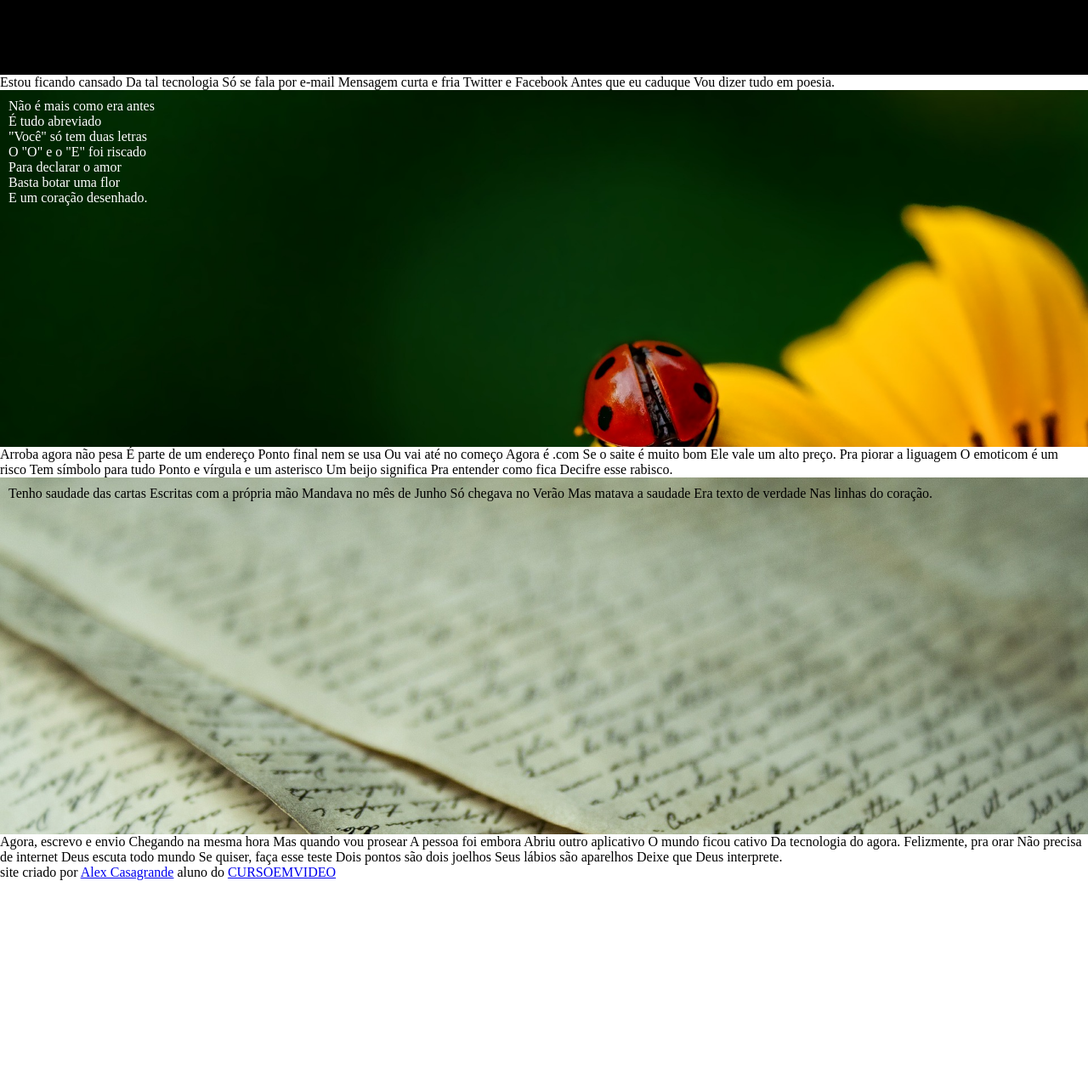
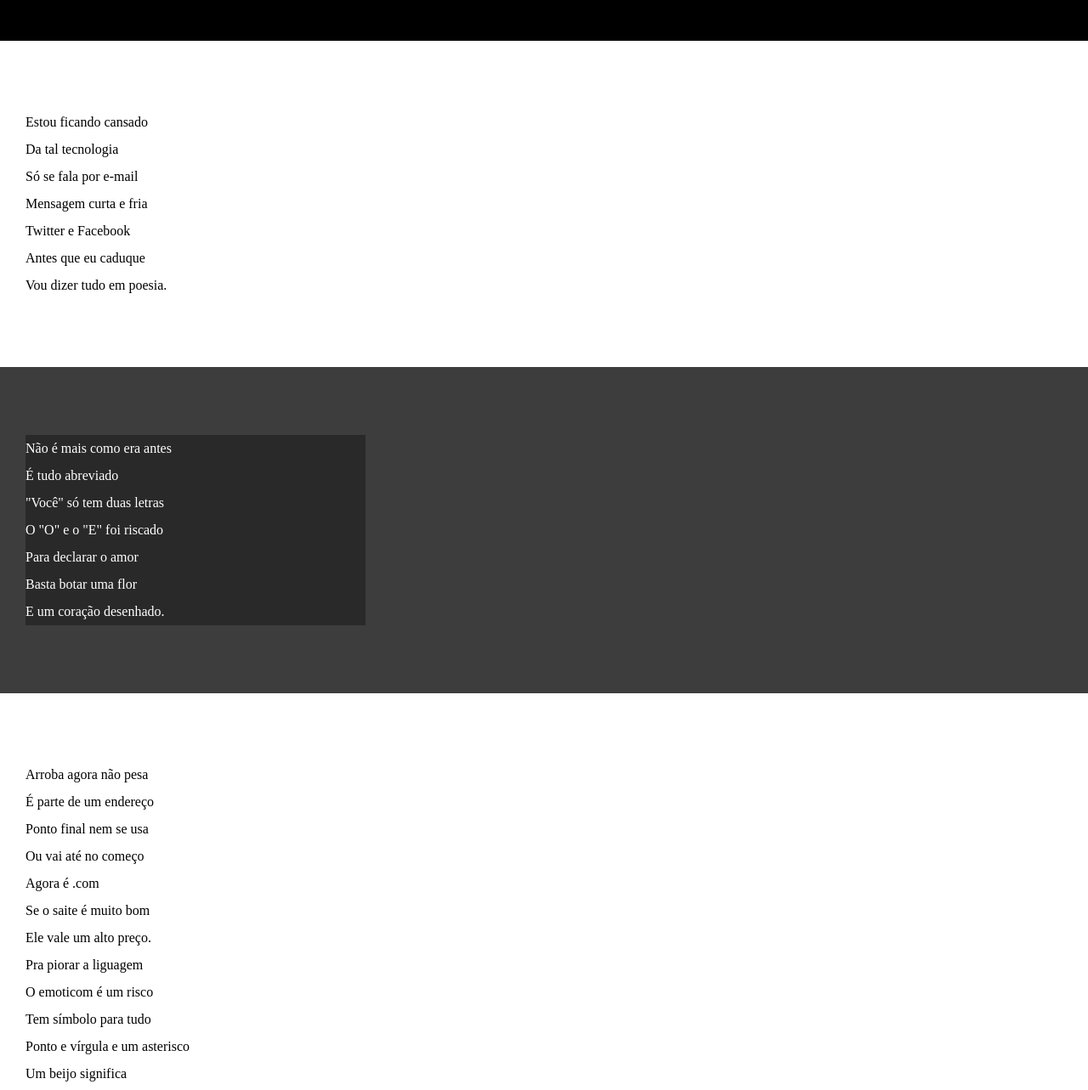
Before and after one commit to Alex-Casagrande-51/Projeto-cordel, a plain HTML site: page index.html in a window 1280 px wide. Shown: the part 107-1390 px from the top of the page at 85% size. Before the commit the page ends 1143 px from the top, so only its background shows below. Drawn offline with Linux system fonts and the light colour scheme.

Commit message:
Atualizei o projeto

```diff
--- a/index.html
+++ b/index.html
@@ -5,183 +5,105 @@
     <meta http-equiv="X-UA-Compatible" content="IE=edge">
     <meta name="viewport" content="width=device-width, initial-scale=1.0">
     <title>Cordel moderno</title>
-    <style>
-        * {
-    margin: 0px;
-    padding: 0px;
-}
-        header {
-            background-color: black;
-            min-height: 180px;
-            text-align: center;
-            padding-top: 15px;
-
-        }
-        header > h1 {
-            color:  white;
-
-        }
-        header > nav {
-            color: white;
-        }
-        div.qs2 {
-            position: relative;
-            background-image: url(imagem/background001.jpg);
-            height: 50vh;
-            padding: 10px;
-            background-color: yellow;
-            background-size: cover;
-        }
-        div.qs4 {
-            position: relative;
-            background-image: url(imagem/background002.jpg);
-            height: 50vh;
-            padding: 10px;
-            background-color: yellow;
-            background-size: cover;
-        }
-        div.a1 {
-            color: white;
-            background-color: ;
-        }
-
-
-      footer {
-
-
-         }
-    </style>
-</head>
-<body>
-<header>
-    <h1>Cordel Moderno</h1>
-    <nav>por <a href="https://www.recantodasletras.com.br/poesias/3186743">Milton Duarte</a></nav>
-</header>
-
-
-<section>
-
-      <div class="qs1">
-               Estou ficando cansado
-               Da tal tecnologia
-               Só se fala por e-mail
-
-               Mensagem curta e fria
-
-               Twitter e Facebook
-
-               Antes que eu caduque
-
-              Vou dizer tudo em poesia.
-      </div>
+    <link rel="stylesheet" href="style.css">
+        </head>
+        <body>
+        <header>
+            <h1>Cordel Moderno</h1>
+            <p>
+            por <a href="https://www.recantodasletras.com.br/poesias/3186743" target="_blank">Milton Duarte</a>
+            </p>
+        </header>
+    <section class="normal">
+        <p>
+            Estou ficando cansado <br>
+            Da tal tecnologia <br>
+            Só se fala por e-mail <br>
+            Mensagem curta e fria <br>
+            Twitter e Facebook <br>
+            Antes que eu caduque <br>
+            Vou dizer tudo em poesia.
+        </p>
+    </section>
 
 
 
-
-    <aside>
-        <div class="qs2">
-            <div class="a1">
-                <p>Não é mais como era antes</p>
-                <p>É tudo abreviado</p>
-                <p>"Você" só tem duas letras</p>
-                <p>O "O" e o "E" foi riscado</p>
-                <p>Para declarar o amor</p>
-                <p>Basta botar uma flor</p>
-                <p>E um coração desenhado.</p>
-            </div>
-        </div>
-    </aside>
-
-
-<article>
-
-    <div class="qs3">
-        Arroba agora não pesa
-
-        É parte de um endereço
-
-        Ponto final nem se usa
-
-        Ou vai até no começo
-
-        Agora é .com
-
-        Se o saite é muito bom
-
-        Ele vale um alto preço.
-        Pra piorar a liguagem
-
-        O emoticom é um risco
-
-        Tem símbolo para tudo
-
-        Ponto e vírgula e um asterisco
-
-        Um beijo significa
-
-        Pra entender como fica
-
-        Decifre esse rabisco.
-    </div>
-
-
-</article>
-
-    <aside>
-        <div class="qs4">
-            Tenho saudade das cartas
-
-            Escritas com a própria mão
-
-            Mandava no mês de Junho
-
-            Só chegava no Verão
-
-            Mas matava a saudade
-
-            Era texto de verdade
-
-            Nas linhas do coração.
-        </div>
-    </aside>
+    <section class="imagem">
+        <p>
+            Não é mais como era antes <br>
+            É tudo abreviado <br>
+            "Você" só tem duas letras <br>
+            O "O" e o "E" foi riscado <br>
+            Para declarar o amor <br>
+            Basta botar uma flor <br>
+            E um coração desenhado.
+        </p>
+    </section>
 
 
 
-    <article>
-        <div class="qs5">
-            Agora, escrevo e envio
+    <section class="normal">
+        <p>
+            Arroba agora não pesa <br>
+            É parte de um endereço <br>
+            Ponto final nem se usa <br>
+            Ou vai até no começo <br>
+            Agora é .com <br>
+            Se o saite é muito bom <br>
+            Ele vale um alto preço. <br>
+        </p>
 
-            Chegando na mesma hora
-
-            Mas quando vou prosear
-
-            A pessoa foi embora
-
-            Abriu outro aplicativo
-
-            O mundo ficou cativo
-
-            Da tecnologia do agora.
+        <p>
+            Pra piorar a liguagem <br>
+            O emoticom é um risco <br>
+            Tem símbolo para tudo <br>
+            Ponto e vírgula e um asterisco <br>
+            Um beijo significa <br>
+            Pra entender como fica <br>
+            Decifre esse rabisco.
+        </p>
+    </section>
 
 
 
+    <section class="imagem">
+        <p>
+            Tenho saudade das cartas  <br>
+            Escritas com a própria mão <br>
+            Mandava no mês de Junho <br>
+            Só chegava no Verão <br>
+            Mas matava a saudade <br>
+            Era texto de verdade <br>
+            Nas linhas do coração.
+        </p>
+    </section>
 
-        Felizmente, pra orar
 
-        Não precisa de internet
 
-        Deus escuta todo mundo
+    <section class="normal">
+        <p>
+            Agora, escrevo e envio  <br>
+            Chegando na mesma hora <br>
+            Mas quando vou prosear <br>
+            A pessoa foi embora <br>
+            Abriu outro aplicativo <br>
+            O mundo ficou cativo <br>
+            Da tecnologia do agora. <br>
+        </p>
 
-        Se quiser, faça esse teste
+        <p>
+            Felizmente, pra orar <br>
+            Não precisa de internet <br>
+            Deus escuta todo mundo <br>
+            Se quiser, faça esse teste <br>
+            Dois pontos são dois joelhos <br>
+            Seus lábios são aparelhos <br>
+            Deixe que Deus interprete.
+        </p>
+    </section>
 
-        Dois pontos são dois joelhos
-
-        Seus lábios são aparelhos
-
-        Deixe que Deus interprete.
-    </div>
-    </article>
-</section>
-
-<footer>site criado por <a href="https://github.com/Alex-Casagrande-51">Alex Casagrande</a> aluno do <a href="https://www.cursoemvideo.com/cursos/"> CURSOEMVIDEO</a></body>
-</html>
+        <footer>
+            <p>site criado por <a href="https://github.com/Alex-Casagrande-51" target="_blank">Alex Casagrande</a> aluno do <a href="https://www.cursoemvideo.com/cursos/" target="_blank"> CURSOEMVIDEO</a></p>
+        </footer>
+        </body>
+        </html>
--- /dev/null
+++ b/style.css
@@ -0,0 +1,54 @@
+@charset "UTF-8";
+* {
+    margin: 0px;
+    padding: 0px;
+}
+
+html, body {
+    min-height: 100vh;
+    background-color: darkgray;
+}
+header {
+    background-color: black;
+    color: white;
+    text-align: center;
+}
+header > h1 {
+    padding-top: 50px;
+    font-variant: small-caps;
+}
+header > p {
+    padding-bottom: 50px;
+}
+a {
+    color: white;
+    text-decoration: none;
+    font-weight: bolder;
+}
+a:hover {
+    text-decoration: underline;
+}
+section {
+    padding-top: 10vh;
+    padding-bottom: 10vh;
+    line-height: 2em;
+    padding-left: 30px;
+}
+section.normal {
+    background-color: white;
+    color: black;
+}
+section.imagem {
+    background-color: rgb(61, 61, 61);
+    color: white;
+}
+section.imagem > p {
+    width: 400px;
+    background-color: rgb(42, 41, 41);
+}
+footer {
+    background-color: black;
+    color: white;
+    text-align: center;
+    padding: 10px;
+}
```
